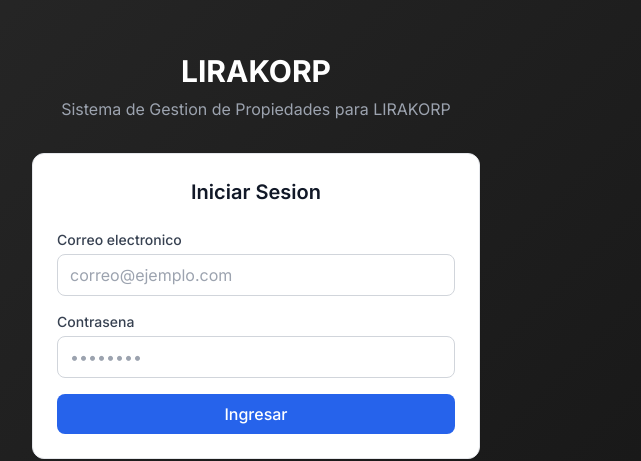
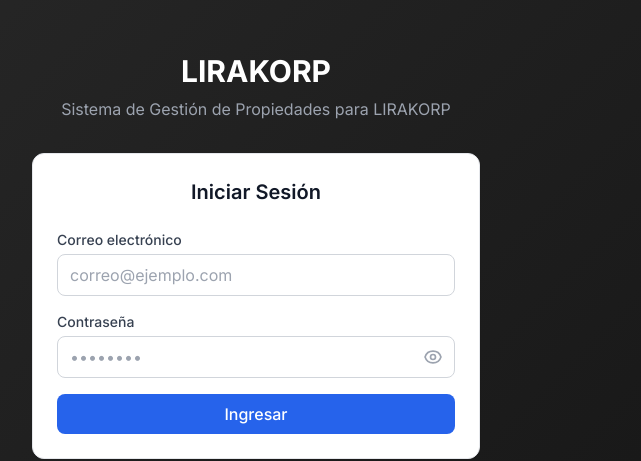
Before and after one commit to DESSuarez/Lirakorp-Admin, a Next.js app: page /login in a window 1280 px wide. Shown: the part 144-605 px from the top of the page, without its empty margins (384-1025 px from the left). Built offline with nearby package versions, Linux system fonts and the light colour scheme.

Commit message:
Fix login: add accents, password toggle button

```diff
--- a/src/app/(auth)/login/page.tsx
+++ b/src/app/(auth)/login/page.tsx
@@ -9,6 +9,7 @@
   const searchParams = useSearchParams()
   const [email, setEmail] = useState('')
   const [password, setPassword] = useState('')
+  const [showPassword, setShowPassword] = useState(false)
   const [error, setError] = useState('')
   const [loading, setLoading] = useState(false)
 
@@ -26,7 +27,7 @@
     })
 
     if (result?.error) {
-      setError('Correo o contrasena incorrectos')
+      setError('Correo o contraseña incorrectos')
       setLoading(false)
     } else {
       router.push(callbackUrl)
@@ -35,15 +36,35 @@
 
   return (
     <div className="card">
-      <h2 className="text-xl font-semibold text-center mb-6">Iniciar Sesion</h2>
+      <h2 className="text-xl font-semibold text-center mb-6">Iniciar Sesión</h2>
       <form onSubmit={handleSubmit} className="space-y-4">
         <div>
-          <label className="label">Correo electronico</label>
+          <label className="label">Correo electrónico</label>
           <input type="email" value={email} onChange={(e) => setEmail(e.target.value)} className="input" placeholder="correo@ejemplo.com" required />
         </div>
         <div>
-          <label className="label">Contrasena</label>
-          <input type="password" value={password} onChange={(e) => setPassword(e.target.value)} className="input" placeholder="••••••••" required />
+          <label className="label">Contraseña</label>
+          <div className="relative">
+            <input
+              type={showPassword ? 'text' : 'password'}
+              value={password}
+              onChange={(e) => setPassword(e.target.value)}
+              className="input pr-10"
+              placeholder="••••••••"
+              required
+            />
+            <button
+              type="button"
+              onClick={() => setShowPassword(!showPassword)}
+              className="absolute right-3 top-1/2 -translate-y-1/2 text-gray-400 hover:text-gray-600"
+            >
+              {showPassword ? (
+                <svg className="w-5 h-5" fill="none" stroke="currentColor" viewBox="0 0 24 24"><path strokeLinecap="round" strokeLinejoin="round" strokeWidth={2} d="M13.875 18.825A10.05 10.05 0 0112 19c-4.478 0-8.268-2.943-9.543-7a9.97 9.97 0 011.563-3.029m5.858.908a3 3 0 114.243 4.243M9.878 9.878l4.242 4.242M9.88 9.88l-3.29-3.29m7.532 7.532l3.29 3.29M3 3l3.59 3.59m0 0A9.953 9.953 0 0112 5c4.478 0 8.268 2.943 9.543 7a10.025 10.025 0 01-4.132 5.411m0 0L21 21" /></svg>
+              ) : (
+                <svg className="w-5 h-5" fill="none" stroke="currentColor" viewBox="0 0 24 24"><path strokeLinecap="round" strokeLinejoin="round" strokeWidth={2} d="M15 12a3 3 0 11-6 0 3 3 0 016 0z" /><path strokeLinecap="round" strokeLinejoin="round" strokeWidth={2} d="M2.458 12C3.732 7.943 7.523 5 12 5c4.478 0 8.268 2.943 9.542 7-1.274 4.057-5.064 7-9.542 7-4.477 0-8.268-2.943-9.542-7z" /></svg>
+              )}
+            </button>
+          </div>
         </div>
         {error && <div className="bg-danger-50 text-danger-600 px-4 py-2 rounded-lg text-sm">{error}</div>}
         <button type="submit" disabled={loading} className="btn-primary w-full">
@@ -60,7 +81,7 @@
       <div className="w-full max-w-md">
         <div className="text-center mb-8">
           <h1 className="text-3xl font-bold text-white">LIRAKORP</h1>
-          <p className="text-gray-400 mt-2">Sistema de Gestion de Propiedades para LIRAKORP</p>
+          <p className="text-gray-400 mt-2">Sistema de Gestión de Propiedades para LIRAKORP</p>
         </div>
         <Suspense fallback={<div className="card text-center p-8">Cargando...</div>}>
           <LoginForm />
```
